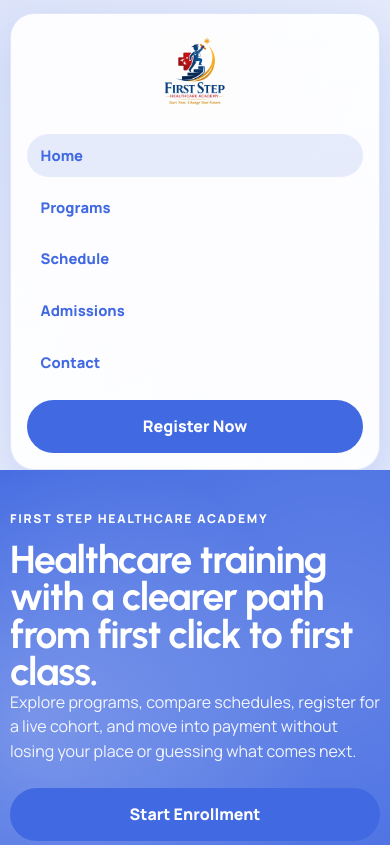
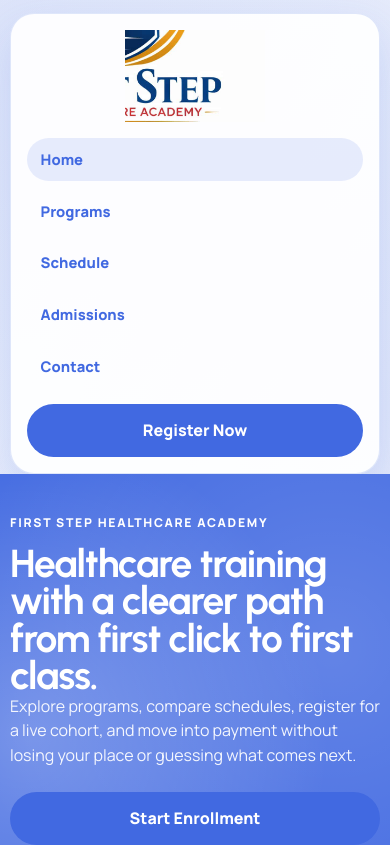
Before and after one commit to garybs16/Huy-Website, a React (Vite) app: page / in a window 390 px wide. Shown: the top 845 px of the page. Built offline with nearby package versions, Linux system fonts and the light colour scheme; no server answers.

Commit message:
Crop header logo to remove excess whitespace

```diff
--- a/src/App.css
+++ b/src/App.css
@@ -61,19 +61,22 @@
   gap: 0;
   align-self: center;
   min-width: 0;
+  width: 182px;
+  height: 118px;
+  overflow: hidden;
 }
 
 .header-logo {
   display: block;
-  width: auto;
-  height: 112px;
-  max-width: min(12rem, 100%);
+  width: 196%;
+  max-width: none;
+  height: auto;
   border-radius: 0;
   background: transparent;
   padding: 0;
   border: 0;
   box-shadow: none;
-  object-fit: contain;
+  transform: translate(-24%, -13%);
 }
 
 .footer-logo {
@@ -596,11 +599,13 @@
     grid-row: auto;
     grid-column: auto;
     justify-content: center;
+    width: 140px;
+    height: 92px;
   }
 
   .header-logo {
-    height: 88px;
-    max-width: min(8.5rem, 52vw);
+    width: 196%;
+    transform: translate(-24%, -12%);
   }
 
   .site-nav,
```
